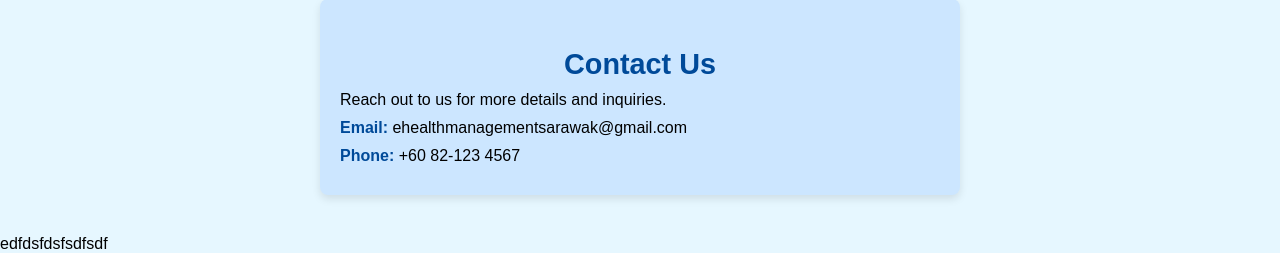
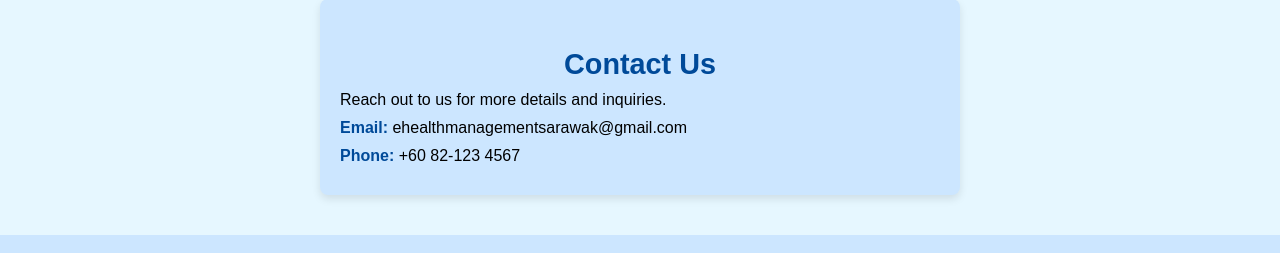
Before and after one commit to STARRY99770/OOP-VERSION-5---oop-principle, a PHP site: page /home.php in a window 1280 px wide. Shown: the part 1115-1368 px from the top of the page. Run offline with PHP 8.4, Linux system fonts and the light colour scheme.

Commit message:
Update home.php

```diff
--- a/home.php
+++ b/home.php
@@ -174,5 +174,3 @@
     </script>
 </body>
 </html>
-
-edfdsfdsfsdfsdf
--- a/views/signup.php
+++ b/views/signup.php
@@ -266,3 +266,5 @@
     </script>
 </body>
 </html>
+
+djewidjiqoedjiowedjiow
```
